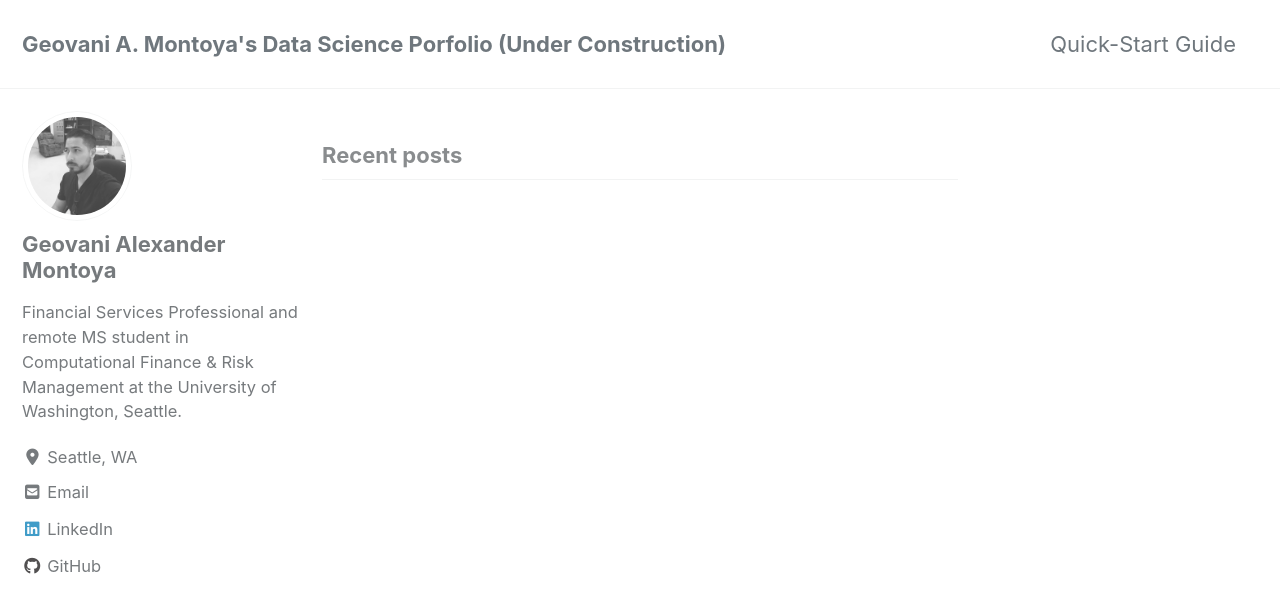
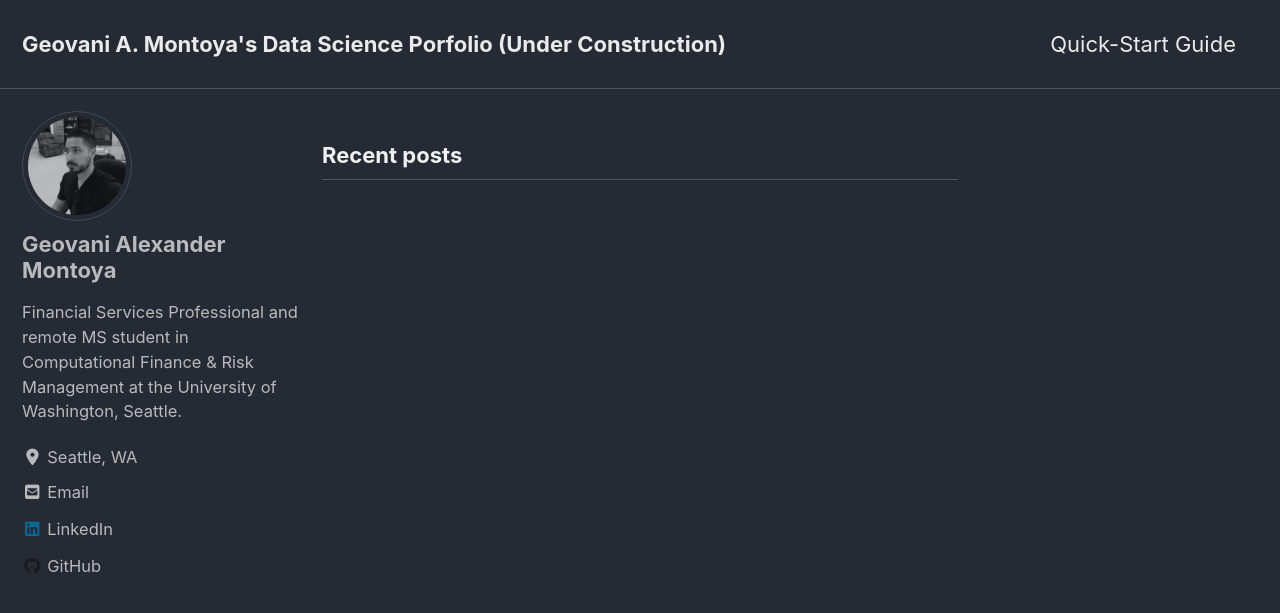
Before and after one commit to geovani-montoya/geovani-montoya.github.io, a Jekyll site: the page built from index.html, in a window 1280 px wide and 900 px high. Shown: the top 613 px of the window. Built offline with Jekyll 4.4.1, drawn with Linux system fonts in a browser that asks for light colours; cached includes are drawn as plain includes; nearby versions of some CDN libraries; the list of posts is cut into pages by our own code.

Commit message:
dark mode

```diff
--- a/_config.yml
+++ b/_config.yml
@@ -12,7 +12,7 @@
 
 # theme                  : "minimal-mistakes-jekyll"
 # remote_theme           : "mmistakes/minimal-mistakes"
-minimal_mistakes_skin    : "default" # "air", "aqua", "contrast", "dark", "dirt", "neon", "mint", "plum", "sunrise"
+minimal_mistakes_skin    : "dark" #"default" # "air", "aqua", "contrast", "dark", "dirt", "neon", "mint", "plum", "sunrise"
 
 # Site Settings
 locale                   : "en-US"
```
